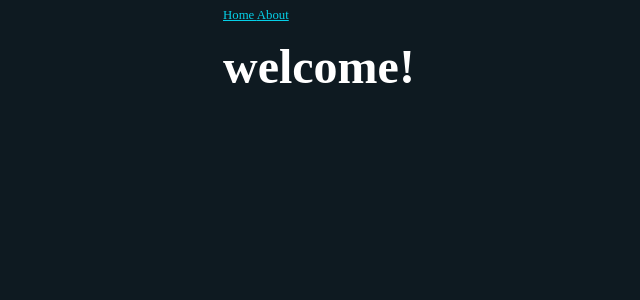
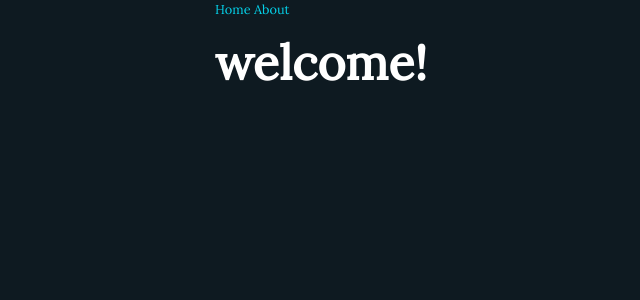
Before and after one commit to ChenglongLi007/ChenglongLi007.github.io, a Jekyll site: the page built from index.html, in a window 1280 px wide. Shown: the top 300 px of the page, without its empty margins (57-697 px from the left). Built offline with Jekyll 4.4.1, drawn with Linux system fonts in a browser that asks for light colours; nearby versions of some CDN libraries; library files that are not in the unit come from our copies.

Commit message:
add more css links

```diff
--- a/_layouts/default.html
+++ b/_layouts/default.html
@@ -7,6 +7,13 @@
 
         <title>{{ page.title }}</title>
 
+        <!-- Bootstrap core CSS -->
+        <link href="/assets/css/bootstrap.min.css" rel="stylesheet">
+
+        <!-- Custom fonts for this template -->
+        <link href="https://fonts.googleapis.com/css?family=Lora&display=swap" rel="stylesheet">
+        <link href="/css/fontawesome/all.min.css" rel="stylesheet">
+
         <link rel="stylesheet" href="/assets/css/resume.css">
     </head>
     <body>
```
